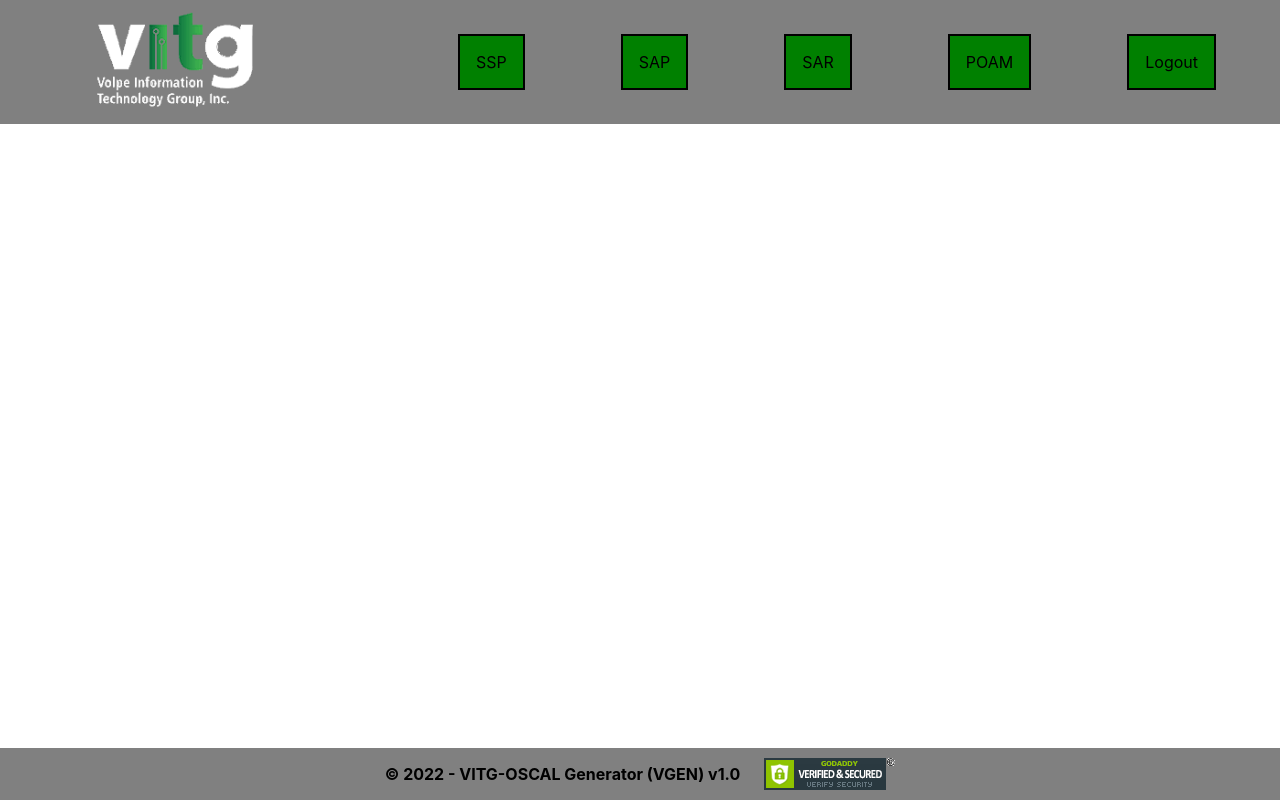
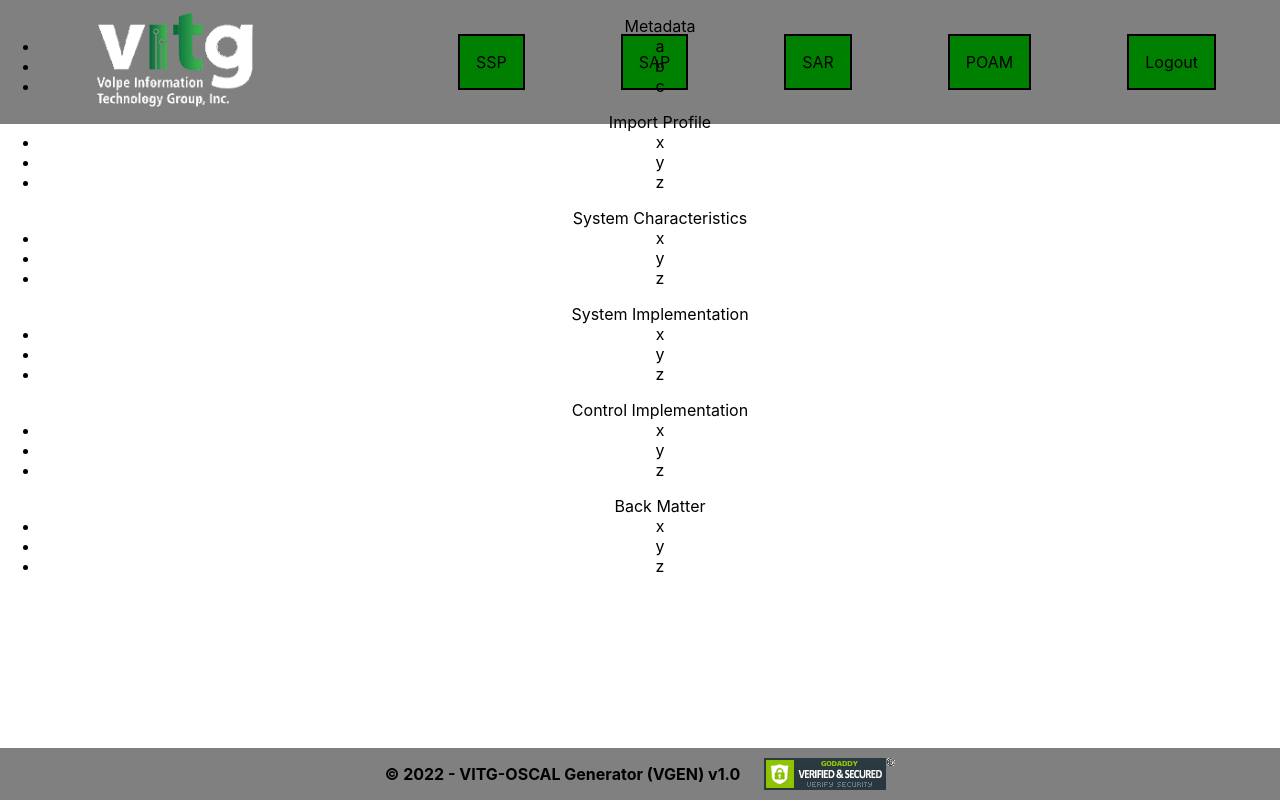
Before and after one commit to ChristianSmith2394/interview, a React (Create React App) app: page / in a window 1280 px wide. Built offline with nearby package versions, Linux system fonts and the light colour scheme.

Commit message:
setting up sidebar

```diff
--- a/src/Components/Sidebar.css
+++ b/src/Components/Sidebar.css
@@ -0,0 +1,3 @@
+.sidebar {
+    position: relative;
+}
--- a/src/Components/Sidebar.js
+++ b/src/Components/Sidebar.js
@@ -1,9 +1,51 @@
-import React from 'react'
+import React from "react";
+import "./Sidebar.css";
 
 function Sidebar() {
   return (
-    <div>Sidebar</div>
-  )
+    <nav className="sidebar">
+      <ul>
+        Metadata
+        <li>a</li>
+        <li>b</li>
+        <li>c</li>
+      </ul>
+      <ul>
+        Import Profile
+        <li>x</li>
+        <li>y</li>
+        <li>z</li>
+      </ul>
+      <ul>
+        System Characteristics
+        <li>x</li>
+        <li>y</li>
+        <li>z</li>
+      </ul>
+      <ul>
+        System Implementation
+        <li>x</li>
+        <li>y</li>
+        <li>z</li>
+      </ul>
+      <ul>
+        Control Implementation
+        <li>x</li>
+        <li>y</li>
+        <li>z</li>
+      </ul>
+      <ul>
+        Back Matter
+        <li>x</li>
+        <li>y</li>
+        <li>z</li>
+      </ul>
+    </nav>
+  );
 }
 
-export default Sidebar
+export default Sidebar;
+
+// drop down toggling sidebar
+
+// metadata, import profile, system characteristics, system implementation, control implementation, back matter
--- a/src/Pages/Homepage.js
+++ b/src/Pages/Homepage.js
@@ -5,7 +5,7 @@ function Homepage() {
   return (
     <div>
         <Header />
-        {/* <Sidebar /> */}
+        <Sidebar />
         <Footer />
     </div>
   )
```
